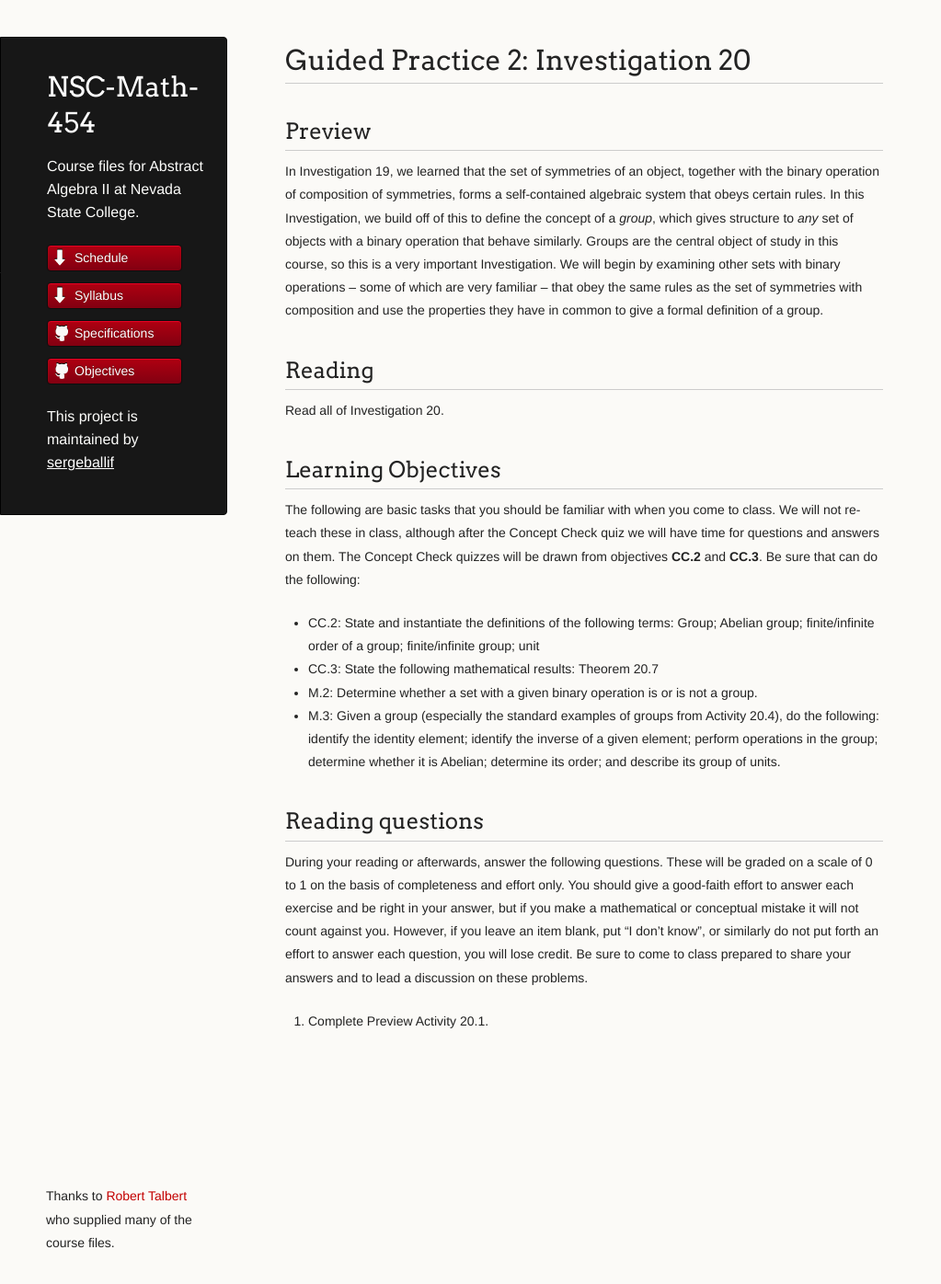
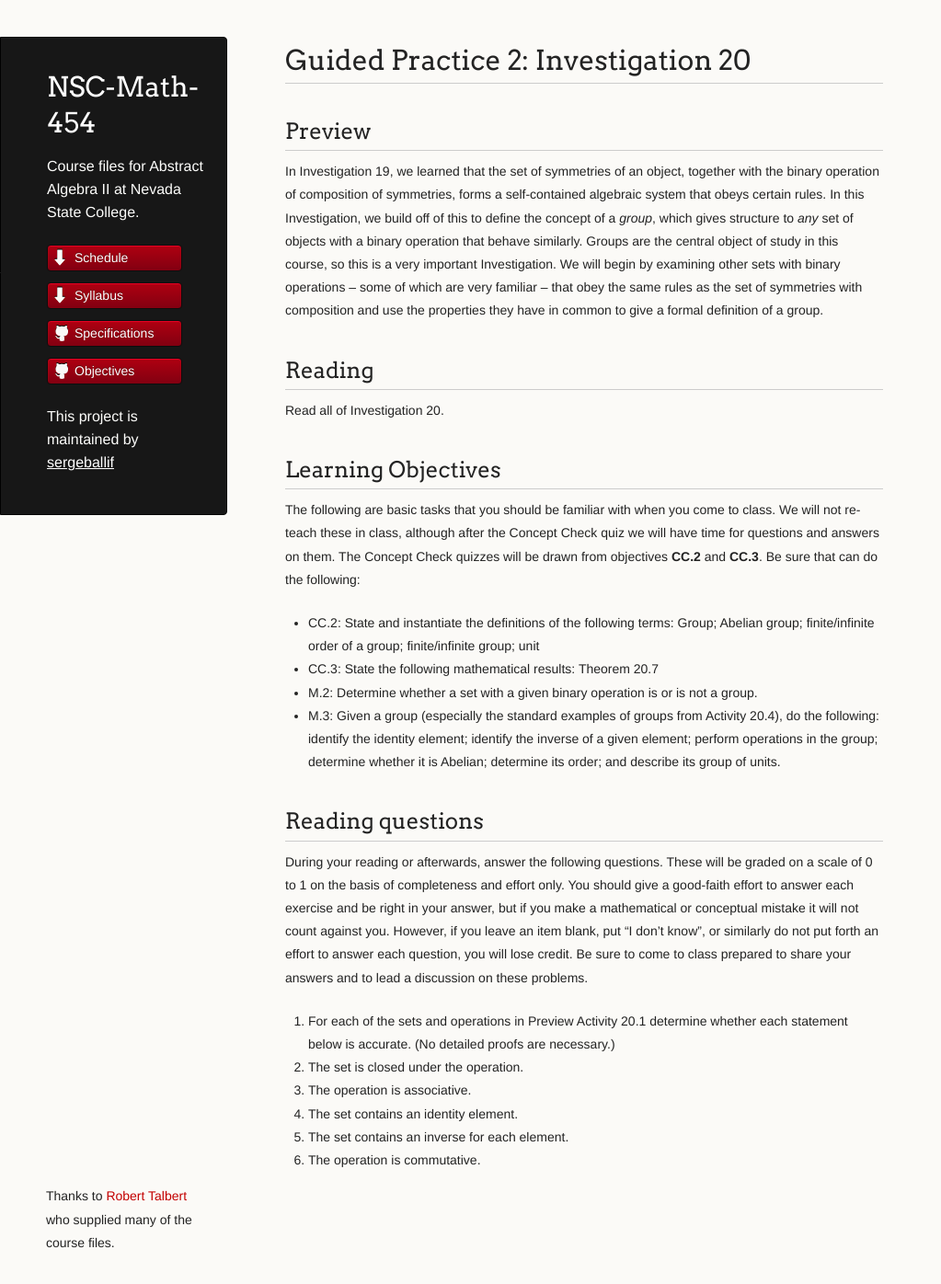
Before and after one commit to AaronWongNSC/MATH-454, a Jekyll site: the page built from GP2.md, in a window 1280 px wide and 1396 px high. Shown: the whole window at 92% size, without its empty margins (0-1023 px from the left). Built offline with Jekyll 4.4.1, drawn with Linux system fonts in a browser that asks for light colours.

Commit message:
Update GP2.md

```diff
--- a/GP2.md
+++ b/GP2.md
@@ -25,4 +25,9 @@ The following are basic tasks that you should be familiar with when you come to
 
 During your reading or afterwards, answer the following questions. These will be graded on a scale of 0 to 1 on the basis of completeness and effort only. You should give a good-faith effort to answer each exercise and be right in your answer, but if you make a mathematical or conceptual mistake it will not count against you. However, if you leave an item blank, put “I don’t know”, or similarly do not put forth an effort to answer each question, you will lose credit. Be sure to come to class prepared to share your answers and to lead a discussion on these problems.
 
-1. Complete Preview Activity 20.1.
+1. For each of the sets and operations in Preview Activity 20.1 determine whether each statement below is accurate. (No detailed proofs are necessary.)
+ 1. The set is closed under the operation.
+ 2. The operation is associative.
+ 3. The set contains an identity element.
+ 4. The set contains an inverse for each element.
+ 5. The operation is commutative.
```
